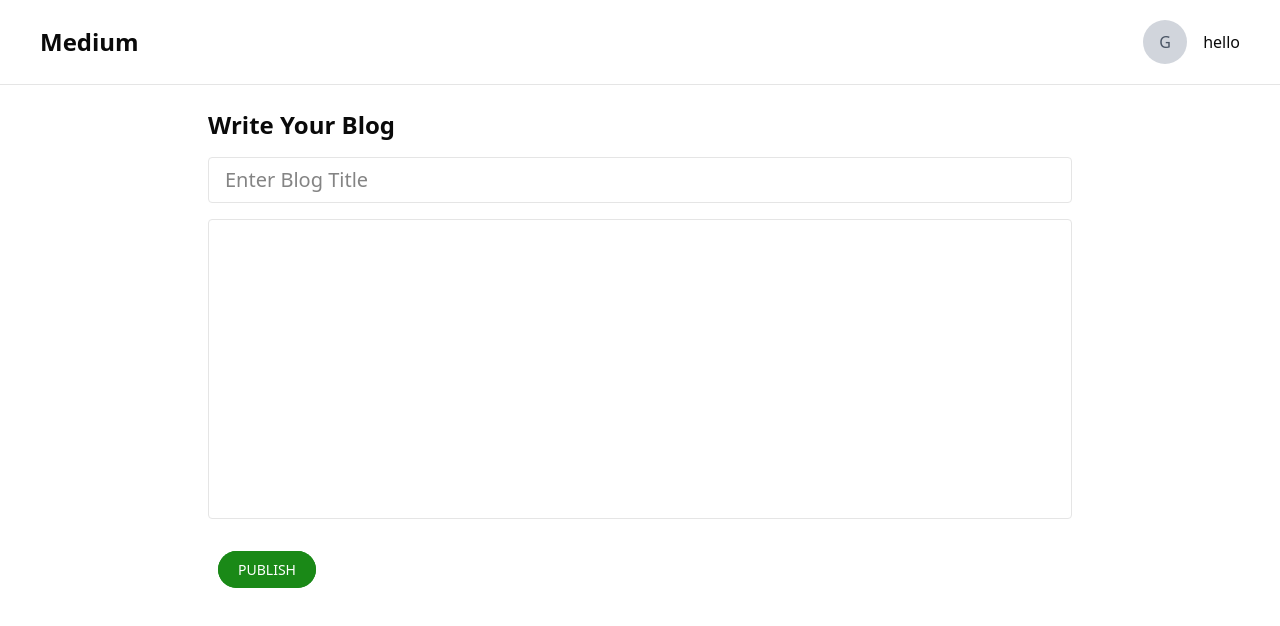
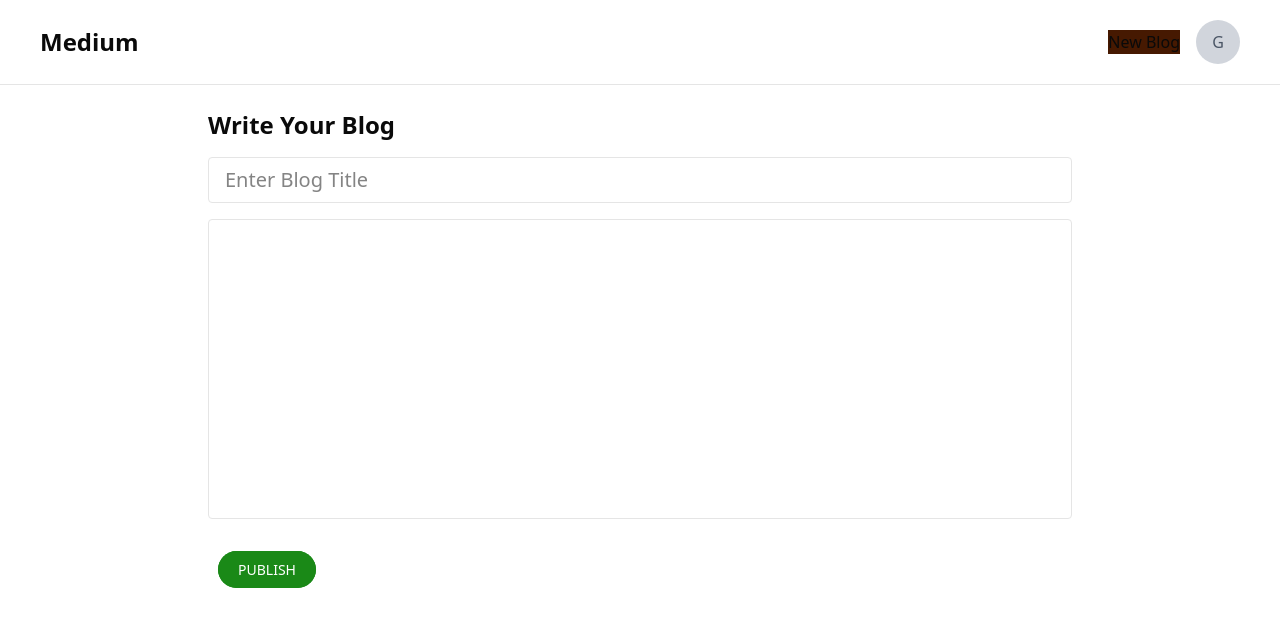
Before and after one commit to 9prabhjot9/medium-blog, a React (Vite) app in the folder frontend/: page /Publish in a window 1280 px wide. Shown: the top 626 px of the page. Built offline with nearby package versions, Linux system fonts and the light colour scheme.

Commit message:
added new blog button

```diff
--- a/frontend/src/components/Appbar.tsx
+++ b/frontend/src/components/Appbar.tsx
@@ -14,6 +14,9 @@ export const Appbar = () => {
   function handleClick(){
   navigate("/Profile")
 }
+  function handleClick2(){
+    navigate("/publish")
+  }
 
   return (
     <div className="border-b flex justify-between items-center px-10 py-5">
@@ -22,19 +25,13 @@ export const Appbar = () => {
         <div className="text-2xl font-semibold cursor-pointer">Medium</div>
       </Link>
 
-
       <div className="flex items-center gap-4">
-        {pathname.startsWith("/blogs") && (
-          <Link to="/publish">
-            <NewBlogButton label="New Blog +" />
-          </Link>
-        )}
+        <button className="bg-amber-950" onClick={handleClick2}>
+          New Blog
+        </button>
         <button className="cursor-pointer " onClick={handleClick} >
         <Avatar name={username} size="big" />
         </button>
-        <div>
-          hello
-        </div>
       </div>
     </div>
   )
```
